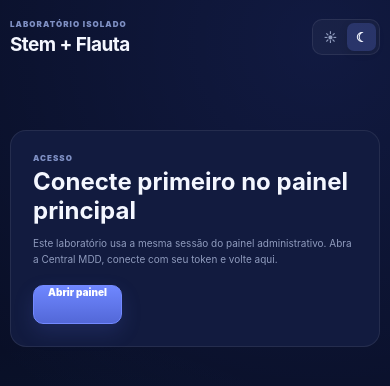
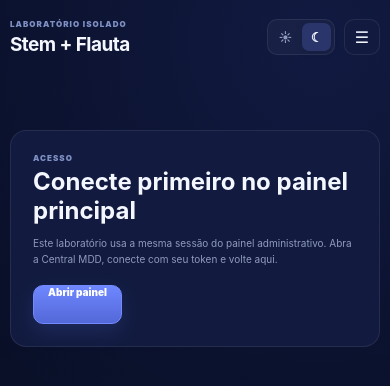
Before and after one commit to andy99br1/Dailysonh, a plain HTML site: page central-mdd-7k29/stem-flute-lab.html in a window 390 px wide. Drawn offline with Linux system fonts and the light colour scheme.

Commit message:
Make isolated stem flute lab mobile friendly

```diff
--- a/central-mdd-7k29/stem-flute-lab.html
+++ b/central-mdd-7k29/stem-flute-lab.html
@@ -40,6 +40,7 @@
             <button id="themeNightBtn" type="button" aria-label="Modo noite" title="Modo noite">☾</button>
           </div>
           <span class="live-pill"><i></i><span id="connectionLabel">Verificando...</span></span>
+          <button class="icon-btn mobile-menu" id="menuBtn" type="button" aria-label="Abrir menu">☰</button>
         </div>
       </header>
 
```
